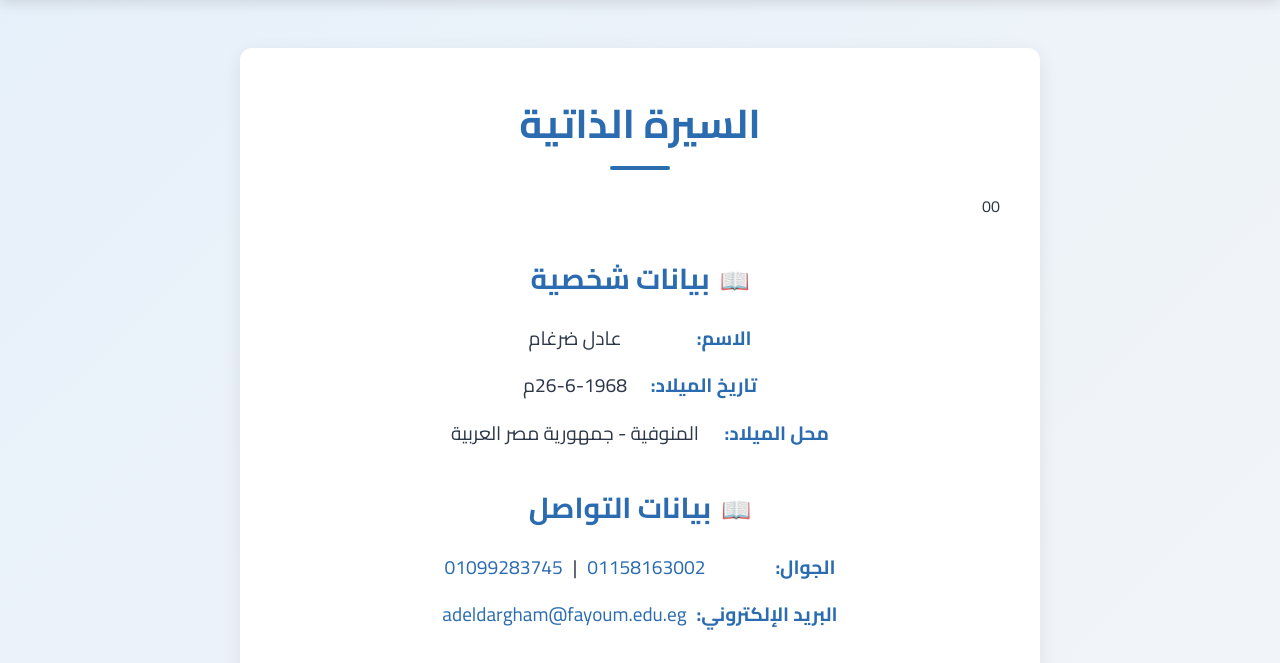
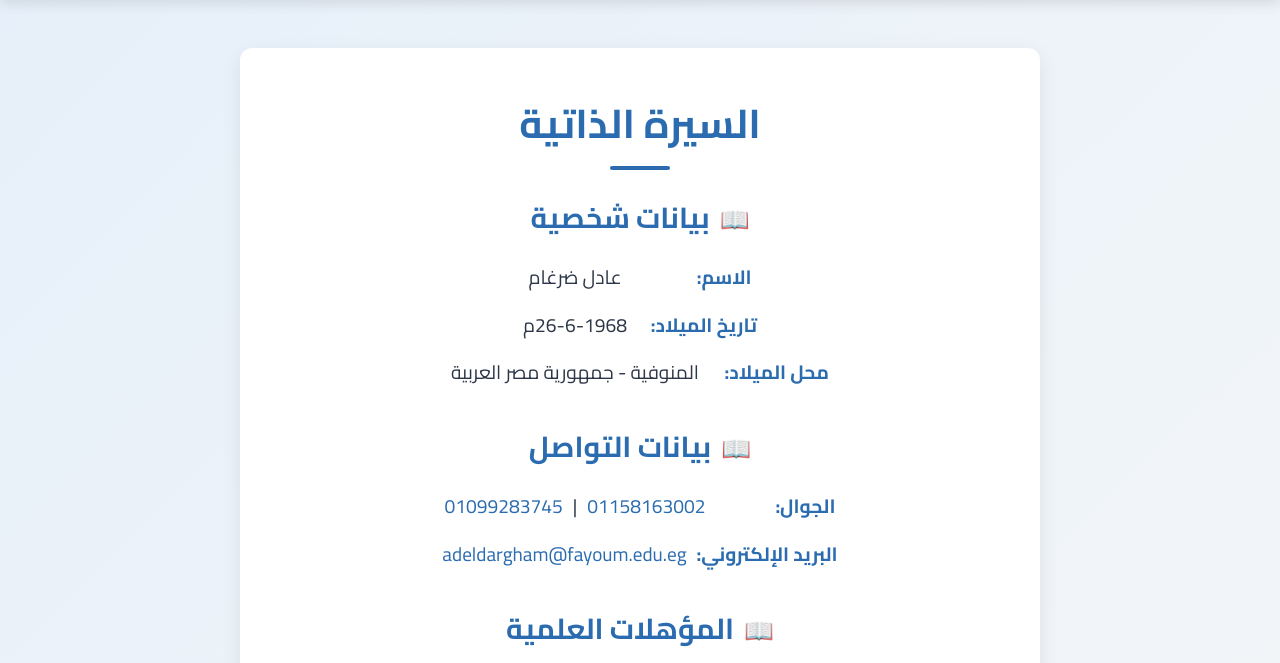
Before and after one commit to SaidNexus/adel-drgam, a Flask app: page /about.html in a window 1280 px wide. Shown: the part 111-774 px from the top of the page. Run offline with Flask 3, Linux system fonts and the light colour scheme.

Commit message:
Update about.html

```diff
--- a/templates/about.html
+++ b/templates/about.html
@@ -24,7 +24,7 @@
     <section class="about-section">
       <h2 class="section-title">السيرة الذاتية</h2>
 
-      <div class="personal-info">00
+      <div class="personal-info">
 
         <h3 class="sub-title">بيانات شخصية</h3>
         <p><strong>الاسم:</strong> عادل ضرغام</p>
```
